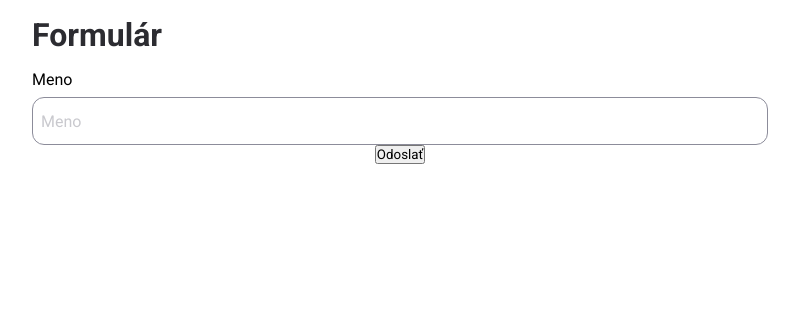
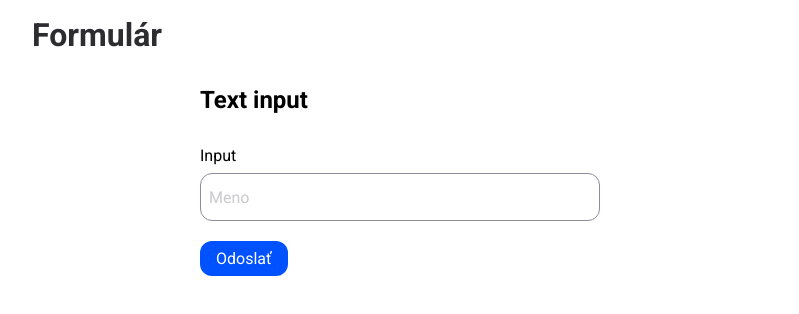
Before and after one commit to BranislavObrtac/form_o2, a React (Vite) app: page / in a window 1280 px wide. Shown: the top 314 px of the page, without its empty margins (240-1039 px from the left). Built offline with nearby package versions, Linux system fonts and the light colour scheme.

Commit message:
update form added simple validation for name

```diff
--- a/src/components/form/Form.tsx
+++ b/src/components/form/Form.tsx
@@ -1,19 +1,23 @@
 import React, { useState } from 'react';
 import Input from './inputs/Input';
-import { handleFormSubmit } from './utils/formHandler';
+import { handleFormSubmit, validateName } from './utils/formHandler';
 
 const Form = () => {
   const [name, setName] = useState('');
-  const [error, setError] = useState('');
+  const [nameError, setNameError] = useState('');
 
   const handleSubmit = async (e: React.FormEvent<HTMLFormElement>) => {
     e.preventDefault();
+    const error = validateName(name, true);
+    if (error) {
+      setNameError(error);
+      return;
+    }
     try {
       const data = await handleFormSubmit(name);
-      console.log('Form submitted successfully:', data);
-      setError('');
+      console.log("data", data);
+      setNameError('');
     } catch (error) {
-      setError(error.message || 'Odoslanie formulára zlyhalo');
       console.error(error);
     }
   }
@@ -22,18 +26,28 @@ const Form = () => {
     setName(e.target.value);
   }
 
+  const handleInputBlur = (e: React.FocusEvent<HTMLInputElement>) => {
+    const error = validateName(e.target.value, true);
+    setNameError(error);
+  }
+
   return (
+    <div className='form-wrapper'>
+    <h2 id="form-title" className='form-title'>Text input</h2>
     <form className='form' onSubmit={handleSubmit} aria-labelledby="form-title">
       <Input
         id="name"
         type="text"
-        label="Meno"
+        label="Input"
+        sublabel='Optional'
         placeholder="Meno"
         onChange={handleInputChange}
+        onBlur={handleInputBlur}
+        error={nameError}
       />
-      {error && <p className="error" role="alert">{error}</p>}
-      <button type="submit" aria-label="Odoslať formulár">Odoslať</button>
+      <button className='submit-btn' type="submit" aria-label="Odoslať formulár" disabled={!!nameError} >Odoslať</button>
     </form>
+    </div>
   )
 }
 
```
